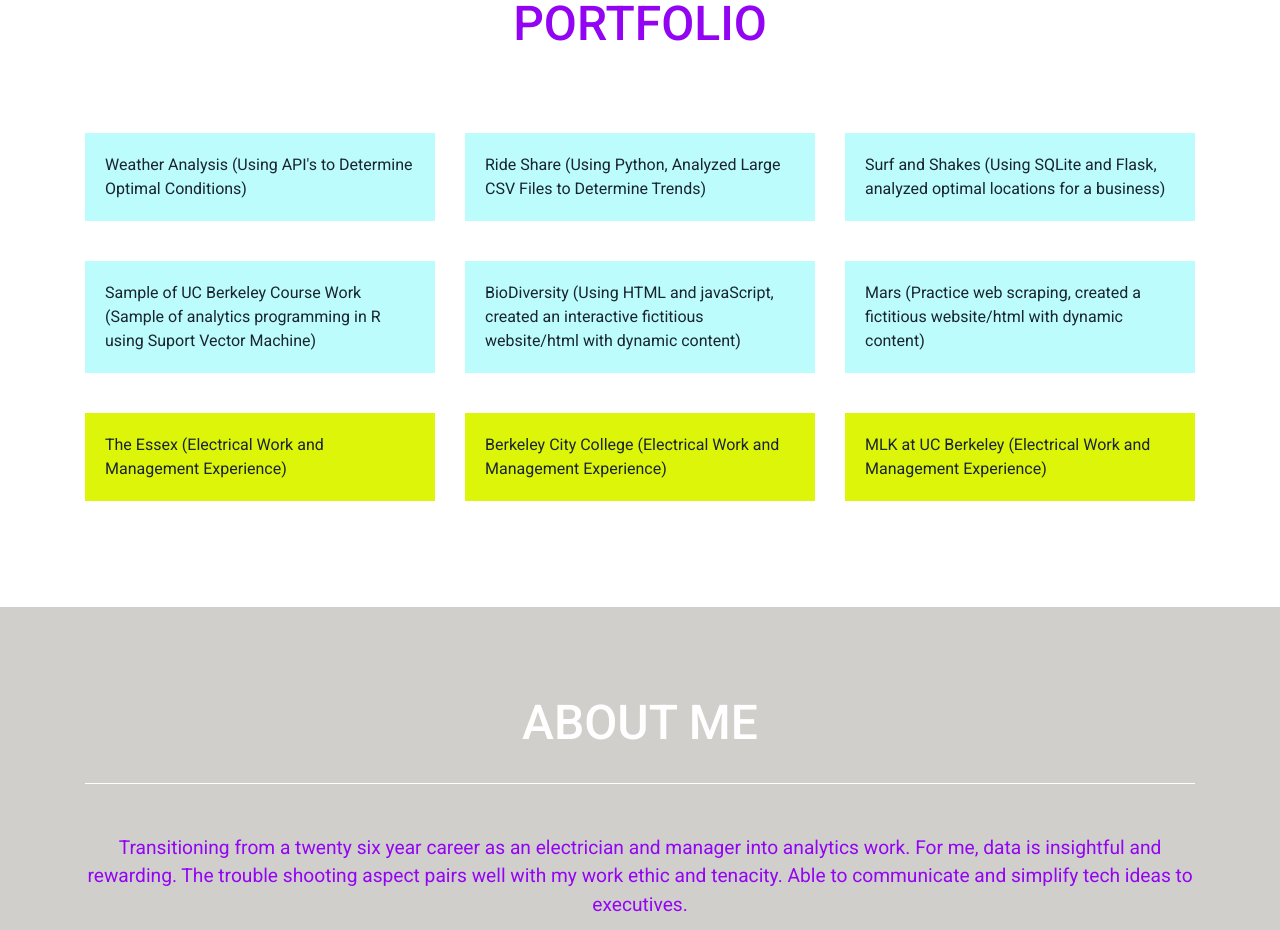
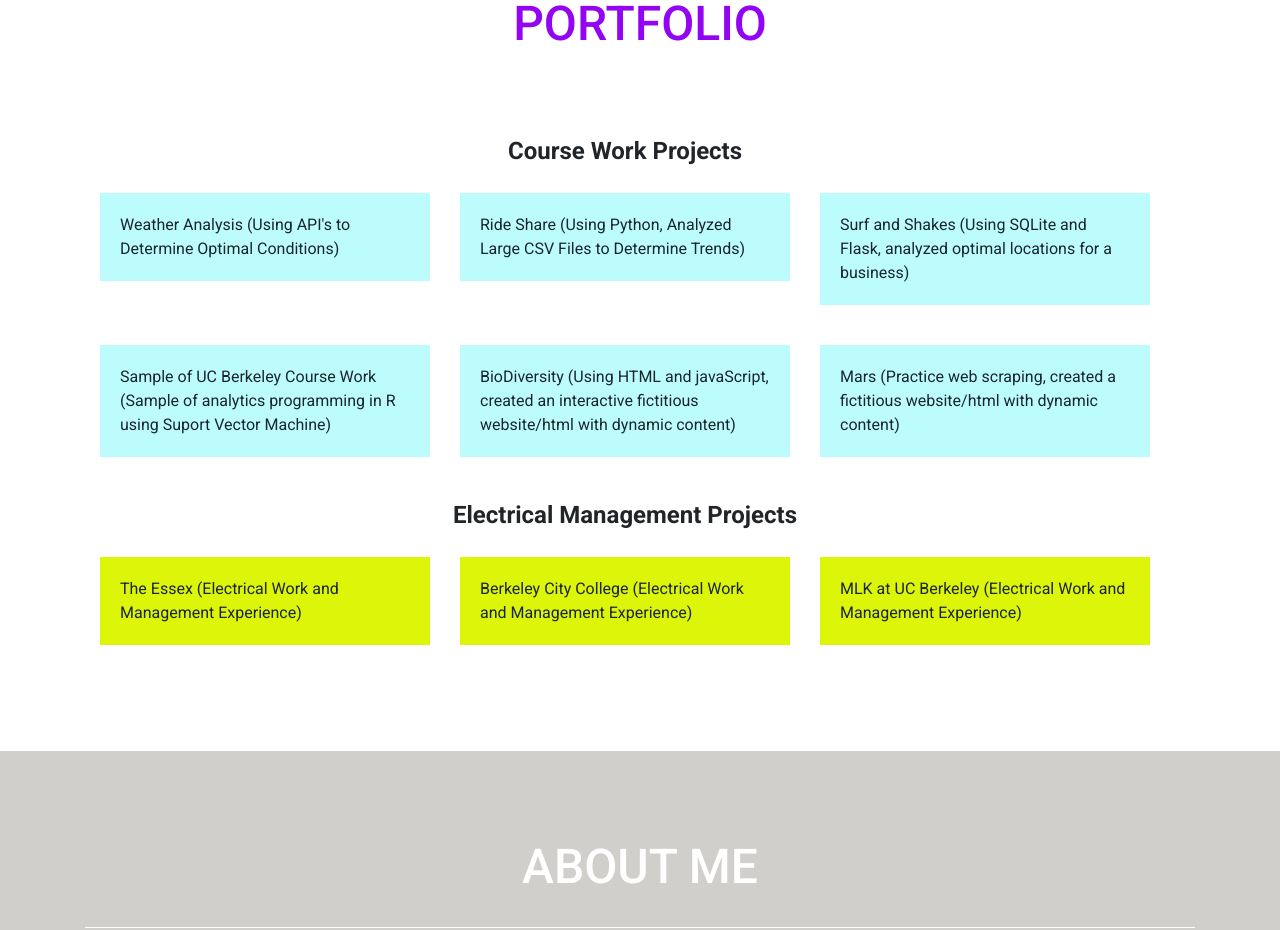
Before and after one commit to thegreatkeej/thegreatkeej.github.io, a plain HTML site: page index.html in a window 1280 px wide. Shown: the part 920-1850 px from the top of the page. Drawn offline with nearby package versions, Linux system fonts and the light colour scheme.

Commit message:
edited html and css to add headers in portfolio section

```diff
--- a/index.html
+++ b/index.html
@@ -87,65 +87,75 @@
             </h2>
             <hr class="star-dark mb-5" />
 
-            <!-- Each project should include a header and a picture or animated gif.-->
-            <div class="row">
-                <div class="col-md-6 col-lg-4">
+            <div class="row container">
+                <div class="col-12 portfolio-item-heading">Course Work Projects</div>
+            </div>
+            <div class="row container">
+                <div class="col-4">
                     <a class="portfolio-item" href="https://github.com/thegreatkeej/World_Weather_Analysis">
                         <p class="portfolio-item-caption">
                            Weather Analysis (Using API's to Determine Optimal Conditions)
                         </p>
                     </a>
                 </div>
-                <div class="col-md-6 col-lg-4">
+                <div class="col-4">
                     <a class="portfolio-item" href="https://github.com/thegreatkeej/PyBer_Analysis">
                         <p class="portfolio-item-caption">
                            Ride Share (Using Python, Analyzed Large CSV Files to Determine Trends)
                         </p>
                     </a>
                 </div>
-                <div class="col-md-6 col-lg-4">
+                <div class="col-4">
                     <a class="portfolio-item" href="https://github.com/thegreatkeej/surfs_up">
                         <p class="portfolio-item-caption">
                            Surf and Shakes (Using SQLite and Flask, analyzed optimal locations for a business)
                         </p>
                     </a>
                 </div>
-                <div class="col-md-6 col-lg-4">
+            </div>
+            <div class="row container">
+
+                <div class="col-4">
                     <a class="portfolio-item" href="https://github.com/thegreatkeej/UC_Berkeley_Course_Work">
                         <p class="portfolio-item-caption">
                            Sample of UC Berkeley Course Work (Sample of analytics programming in R using Suport Vector Machine)
                         </p>
                     </a>
                 </div>
-                <div class="col-md-6 col-lg-4">
+                <div class="col-4">
                     <a class="portfolio-item" href=" https://thegreatkeej.github.io/thegreatkeej.github.io-biodiversity-/">
                         <p class="portfolio-item-caption">
                            BioDiversity (Using HTML and javaScript, created an interactive fictitious website/html with dynamic content)
                         </p>
                     </a>
                 </div>
-                <div class="col-md-6 col-lg-4">
+                <div class="col-4">
                     <a class="portfolio-item" href="https://github.com/thegreatkeej/Mission-to-Mars">
                         <p class="portfolio-item-caption">
                            Mars (Practice web scraping, created a fictitious website/html with dynamic content)
                         </p>
                     </a>
                 </div>
-                <div class="col-md-6 col-lg-4">
+            </div>
+            <div class="row container">
+                <div class="col-12 portfolio-item-heading">Electrical Management Projects</div>
+            </div>
+            <div class="row container">
+                <div class="col-4">
                     <a class="portfolio-item electrical" data-toggle="modal" data-target="#portfolio-modal-1">
                         <p class="portfolio-item-caption">
                             The Essex (Electrical Work and Management Experience)
                         </p>
                     </a>
                 </div>
-                <div class="col-md-6 col-lg-4">
+                <div class="col-4">
                     <a class="portfolio-item electrical" data-toggle="modal" data-target="#portfolio-modal-2">
                         <p class="portfolio-item-caption">
                             Berkeley City College (Electrical Work and Management Experience)
                         </p>
                     </a>
                 </div>
-                <div class="col-md-6 col-lg-4">
+                <div class="col-4">
                     <a class="portfolio-item electrical" data-toggle="modal" data-target="#portfolio-modal-3">
                         <p class="portfolio-item-caption">
                             MLK at UC Berkeley (Electrical Work and Management Experience)
--- a/styles.css
+++ b/styles.css
@@ -131,6 +131,12 @@ header.masthead h2 {
     margin-bottom: -15px;
 }
 
+.portfolio-item-heading {
+    font-weight: bold;
+    text-align: center;
+    font-size: 1.5em;
+    margin-bottom: 1em;
+}
 .portfolio .portfolio-item .portfolio-item-caption {
     transition: all ease 0.25s;
     position: relative;
```
